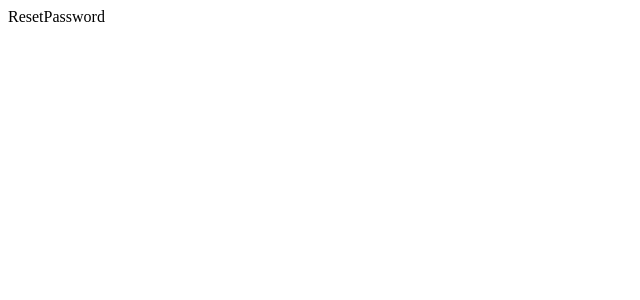
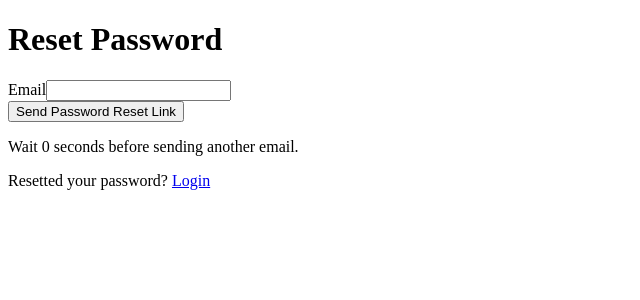
Before and after one commit to r0hitm/react-fire, a React (Vite) app: page /reset-password in a window 1280 px wide. Shown: the top 300 px of the page, without its empty margins (0-640 px from the left). Built offline with nearby package versions, Linux system fonts and the light colour scheme; no server answers.

Commit message:
reset password route works

```diff
--- a/src/routes/ResetPassword.tsx
+++ b/src/routes/ResetPassword.tsx
@@ -1,3 +1,58 @@
+import { useState } from "react";
+import { Link } from "react-router-dom";
+import { resetPassword } from "../firebase";
+
+const MINUTE = 60 * 1000;
+
 export default function ResetPassword() {
-    return <>ResetPassword</>;
+    const [count, setCount] = useState(0);
+
+    return (
+        <div className="reset-password">
+            <h1>Reset Password</h1>
+            <form
+                method="POST"
+                onSubmit={async e => {
+                    e.preventDefault();
+                    setCount(MINUTE);
+                    const interval = setInterval(() => {
+                        setCount(count => count - 1000);
+                    }, 1000);
+                    setTimeout(() => {
+                        clearInterval(interval);
+                        setCount(0);
+                    }, MINUTE);
+
+                    const email = (e.target as HTMLFormElement).email.value;
+                    try {
+                        console.log("Resetting password...");
+                        await resetPassword(email);
+                        alert("Check your email to reset your password!");
+                    } catch (err) {
+                        console.error(err);
+                        alert(
+                            "Error sending password reset email. Make sure you entered your email correctly."
+                        );
+                    }
+                }}
+            >
+                <div className="form-field">
+                    <label htmlFor="email">Email</label>
+                    <input type="email" name="email" id="email" required />
+                </div>
+                <div className="form-field">
+                    <button type="submit" disabled={count > 0}>
+                        Send Password Reset Link
+                    </button>
+                    <p>
+                        Wait {Math.floor(count / 1000)} seconds before sending
+                        another email.
+                    </p>
+                    <p>
+                        Resetted your password? <Link to="/login">Login</Link>
+                    </p>
+                </div>
+            </form>
+        </div>
+    );
 }
```
